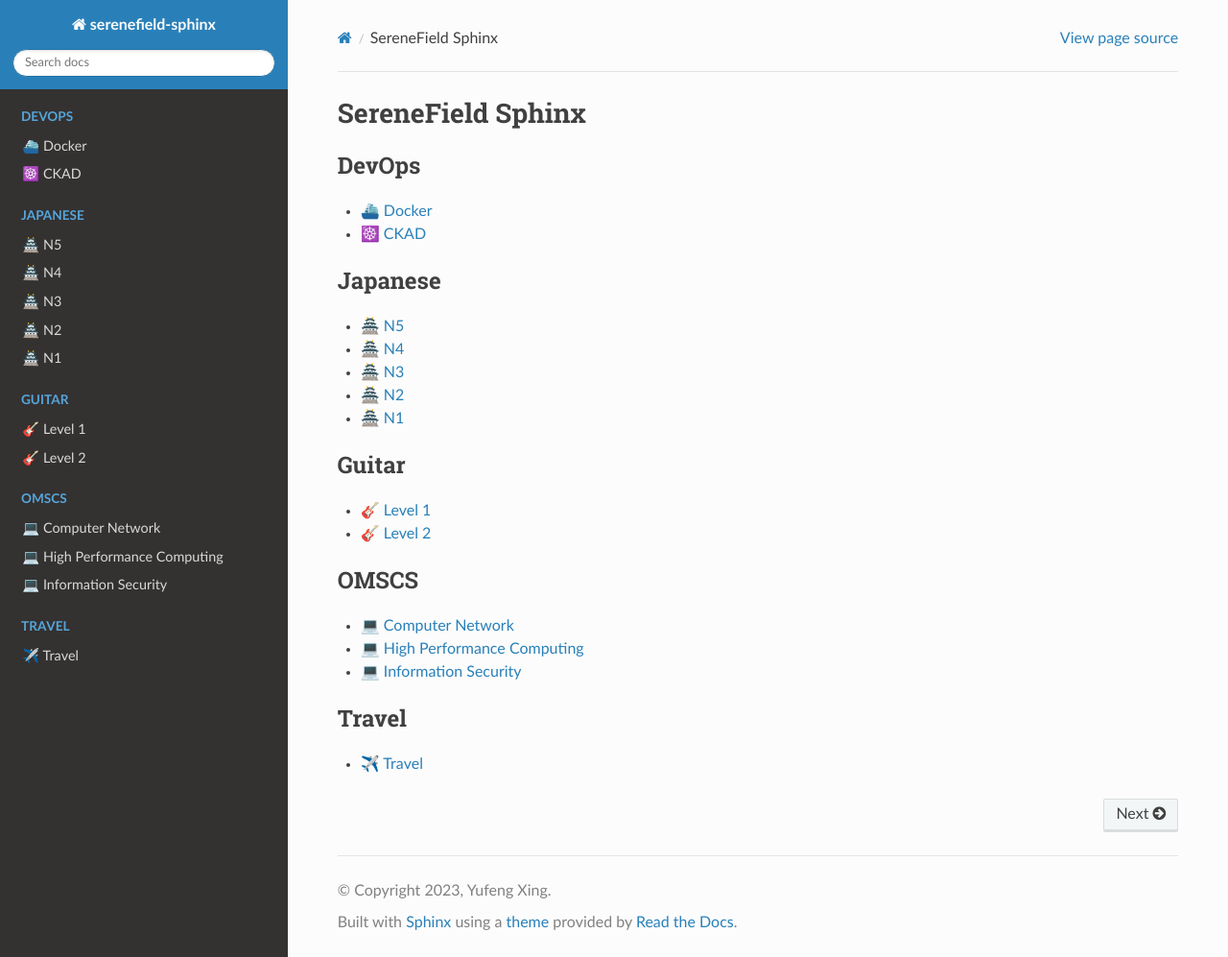
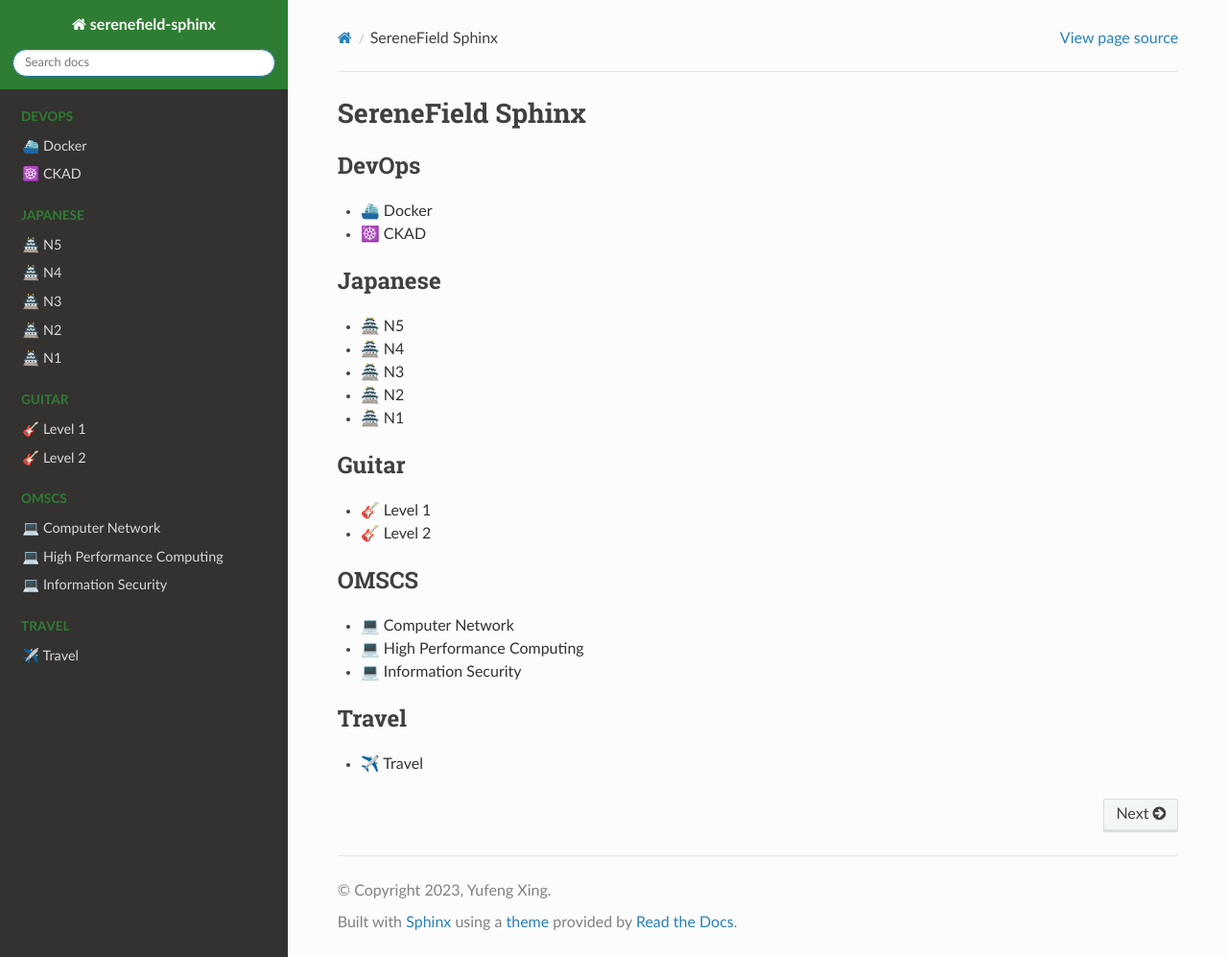
Before and after one commit to Serene-Field/sphinx-transit, a Sphinx documentation site: the page built from docs/index.rst, in a window 1280 px wide and 997 px high. Shown: the whole window at 96% size. Built offline with Sphinx 7.4.7 and the Read the Docs theme 2.0.0, drawn with Linux system fonts in a browser that asks for light colours; pages that are not in the unit, such as notebooks, are missing from menus.

Commit message:
update: change to green

```diff
--- a/docs/_static/style.css
+++ b/docs/_static/style.css
@@ -2,6 +2,22 @@
     max-width: 1200px !important;
 }
 
+.document .toctree-l1 a {
+  color: #333131 !important;
+}
+
 .document .toctree-l1 a:visited {
-  color: #1E88E5 !important;
+  color: #333131 !important;
 }
+
+.document .toctree-l1 a:hover {
+  color: #2E7D32 !important;
+}
+
+.wy-side-nav-search {
+  background-color: #2E7D32 !important;
+}
+
+.wy-menu-vertical header, .wy-menu-vertical p.caption {
+  color: #2E7D32 !important;
+}
```
